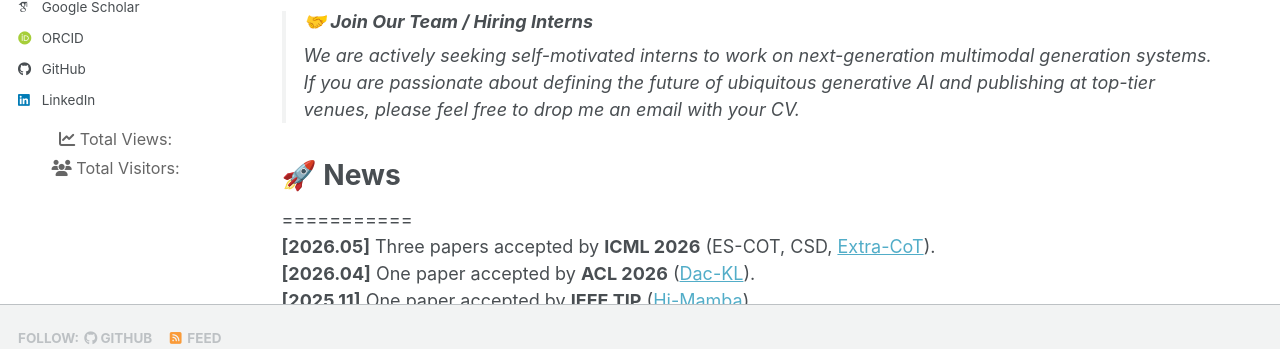
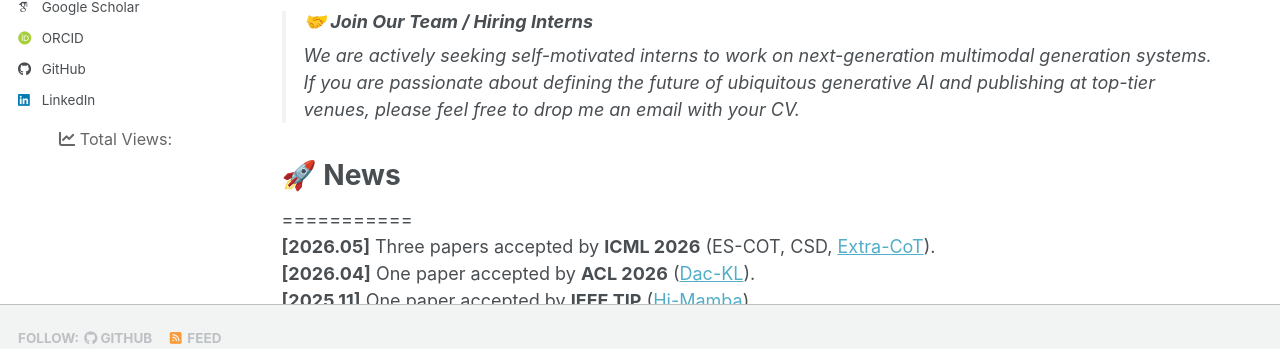
Before and after one commit to WeiLi-THU/WeiLi-THU.github.io, a Jekyll site: the page built from _pages/about.md, in a window 1280 px wide. Shown: the part 485-834 px from the top of the page. Built offline with Jekyll 4.4.1, drawn with Linux system fonts in a browser that asks for light colours; some web fonts are replaced; a script bundle is joined from its source files by our own code; library files that are not in the unit come from our copies; comment, search, counter and statistics services are not loaded.

Commit message:
Update author-profile.html

```diff
--- a/_includes/author-profile.html
+++ b/_includes/author-profile.html
@@ -178,9 +178,10 @@
       <div id="busuanzi_container_site_pv" style="margin-bottom: 5px;">
         <i class="fa fa-line-chart"></i> Total Views: <span id="busuanzi_value_site_pv" style="font-weight: bold; color: #3B82F6;"></span>
       </div>
-      <div id="busuanzi_container_site_uv">
-        <i class="fa fa-users"></i> Total Visitors: <span id="busuanzi_value_site_uv" style="font-weight: bold; color: #3B82F6;"></span>
-      </div>
+
+      <!-- <div id="busuanzi_container_site_uv"> -->
+        <!-- <i class="fa fa-users"></i> Total Visitors: <span id="busuanzi_value_site_uv" style="font-weight: bold; color: #3B82F6;"></span> -->
+      <!-- </div> -->
     </div>
   </div>
 </div>
```
